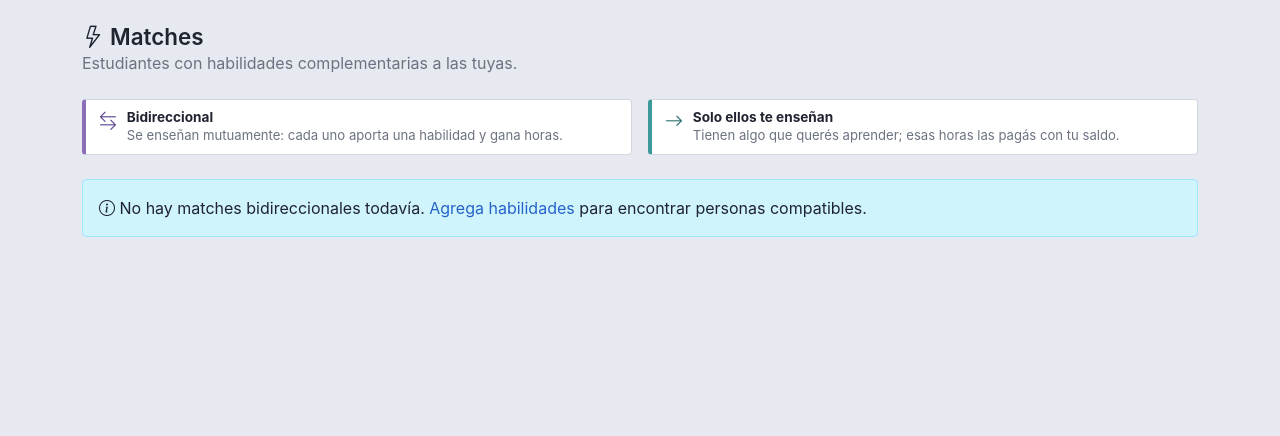
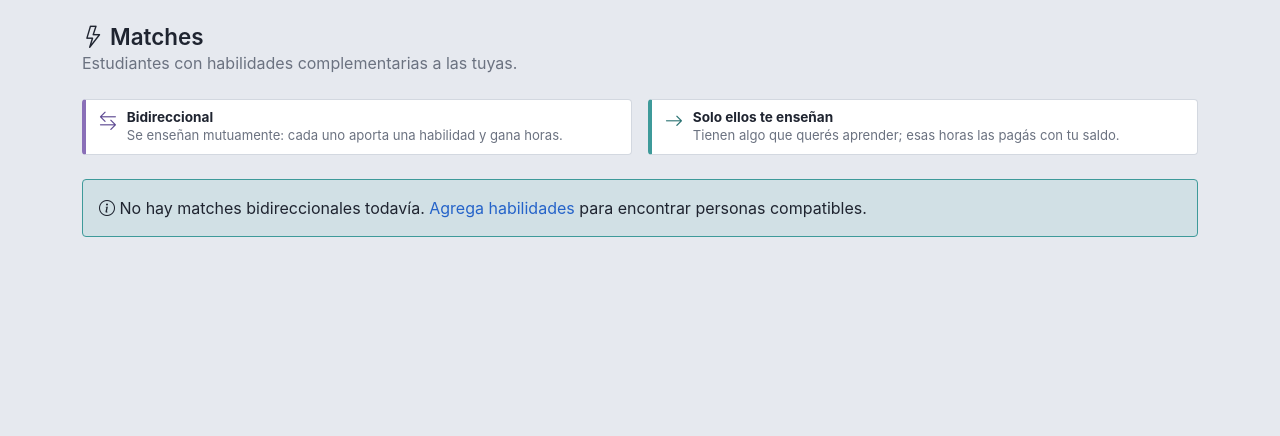
Before and after one commit to FAB-3008/SkillSwap-expo2026, a PHP site: page /skillswap/modules/matches/index.php in a window 1280 px wide. Shown: the part 57-493 px from the top of the page. Run offline with PHP 8.4, Linux system fonts and the light colour scheme; the visitor is signed in with stand-in values (Sample User, id 1); data comes from the database, SQL or seed files in the repository; data that the repository does not hold is empty.

Commit message:
Modo oscuro: arreglar fondos de alert-info (cian claro ilegible) usando el tema; CSS v5

```diff
--- a/skillswap/assets/css/style.css
+++ b/skillswap/assets/css/style.css
@@ -539,6 +539,8 @@ table.table {
 }
 
 .alert-info {
+    background-color: var(--sk-teal-bg);
+    border-color: var(--sk-teal);
     color: var(--reddit-text);
 }
 
--- a/skillswap/includes/header.php
+++ b/skillswap/includes/header.php
@@ -39,7 +39,7 @@ $pageTitle = $pageTitle ?? 'SkillSwap';
     <link rel="icon" type="image/svg+xml" href="/skillswap/assets/img/favicon.svg">
     <link href="https://cdn.jsdelivr.net/npm/bootstrap@5.3.3/dist/css/bootstrap.min.css" rel="stylesheet">
     <link href="https://cdn.jsdelivr.net/npm/bootstrap-icons@1.11.3/font/bootstrap-icons.min.css" rel="stylesheet">
-    <link href="/skillswap/assets/css/style.css?v=4" rel="stylesheet">
+    <link href="/skillswap/assets/css/style.css?v=5" rel="stylesheet">
     <script>
         (function() {
             var theme = localStorage.getItem('skillswap-theme') || 'light';
```
